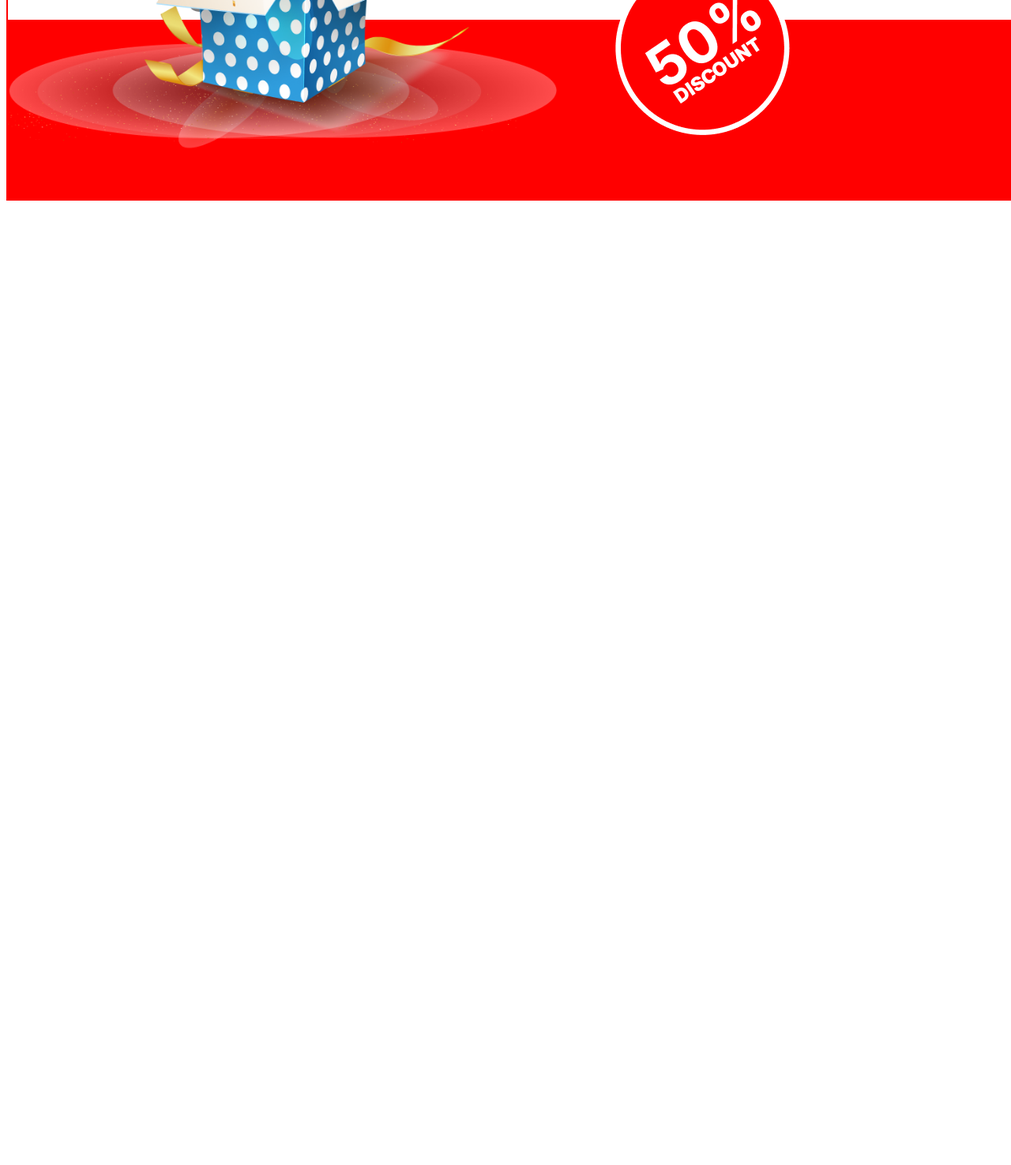
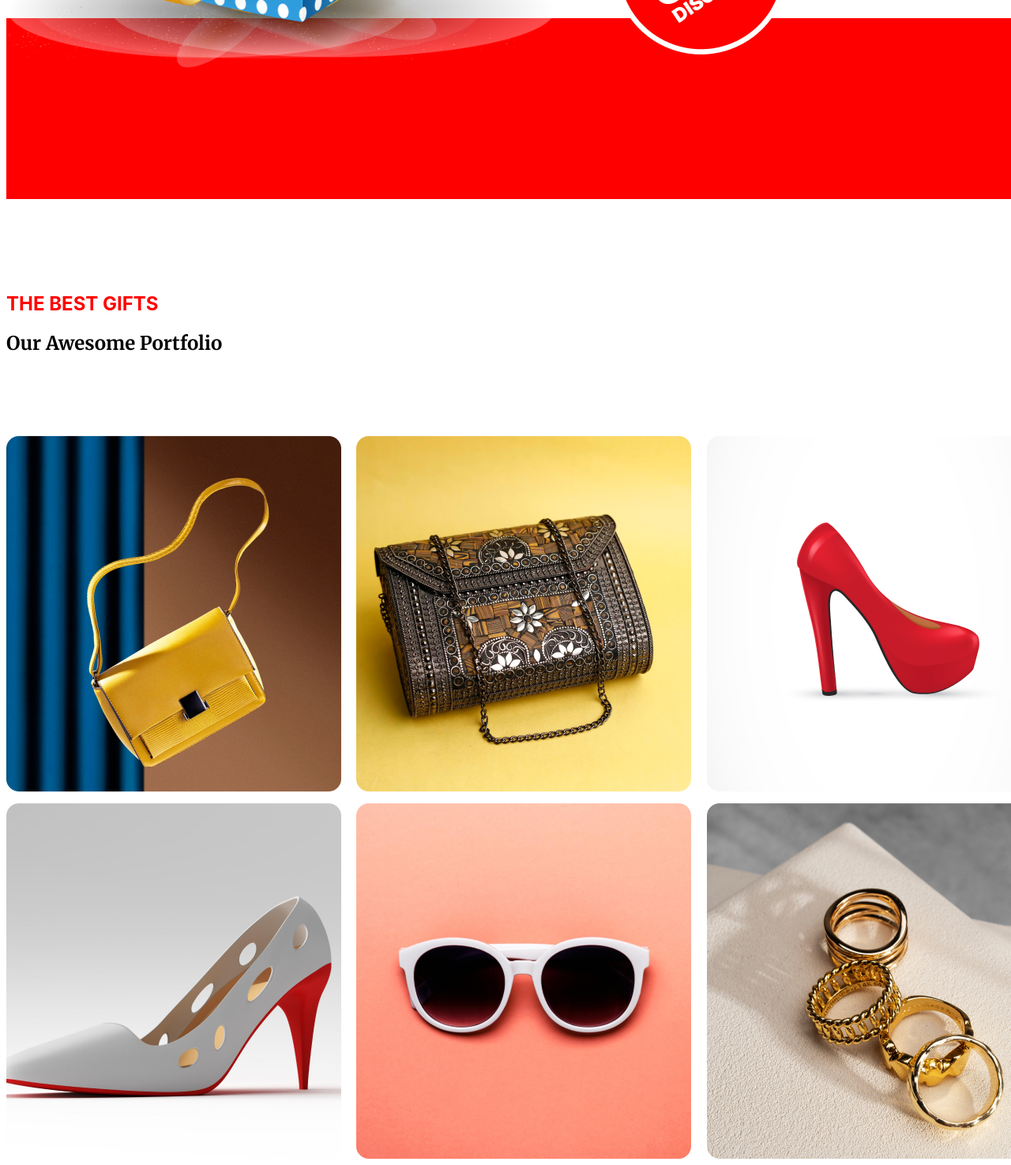
Before and after one commit to tahsinmim/new-year-offer, a plain HTML site: page index.html in a window 1280 px wide. Shown: the part 2952-4427 px from the top of the page at 79% size. Before the commit the page ends 3214 px from the top, so only its background shows below. Drawn offline with Linux system fonts and the light colour scheme.

Commit message:
add others

```diff
--- a/index.html
+++ b/index.html
@@ -53,6 +53,33 @@ celebration</h1>
                 <img src="./images/Group 44.png">
             </div>
         </section>
+        <section class="portfolio-container">
+            <div class="portfolio-contents">
+                <h1>THE BEST GIFTS </h1>
+                <h2>Our Awesome Portfolio</h2>
+                <p>Dolor sit amet consectetur. Consequat eget consectetur maecenas sed molestie malesuada.<br/>Ipsum sed sodales risus ut pellentesque vel euismod.</p>
+            </div>
+            <div class="Portfolio-items">
+                <div class="item">
+                    <img src="./images/Rectangle 3.png">
+                </div>
+                <div class="item">
+                    <img src="./images/Rectangle 4.png">
+                </div>
+                <div class="item">
+                    <img src="./images/Rectangle 5.png">
+                </div>
+                <div class="item">
+                    <img src="./images/Rectangle 6.png">
+                </div>
+                <div class="item">
+                    <img src="./images/Rectangle 7.png">
+                </div>
+                <div class="item">
+                    <img src="./images/Rectangle 8.png">
+                </div>
+            </div>
+        </section>
     </main>
 </body>
 </html>
--- a/styles/style.css
+++ b/styles/style.css
@@ -168,7 +168,7 @@ margin-top: 100px;
 .holiday-section-container{
     width: 1320px ;
     height: 986.07px ;
-    border: 2px solid red;
+
     margin: 0 auto;
     margin-top: 100px;
     position: relative;
@@ -204,3 +204,41 @@ font-weight: 500;
     z-index: 1;
 
 }
+.portfolio-contents h1{
+    color: rgb(255, 0, 0);
+    font-family: inter ;
+    font-size: 24px ;
+    font-weight: 500px;
+
+}
+.portfolio-container{
+    width: 1320px;
+    height: 1163px ;
+
+    margin:0 auto ;
+    margin-top: 120px;
+
+}
+.portfolio-contents p{
+    color: rgba(255, 0, 0, 0);
+    font-family: Inter;
+    font-size: 24px;
+    font-weight: 500;
+    margin-bottom: 20px;
+}
+.Portfolio-items {
+    display: grid;
+   grid-template-columns: repeat(3,1fr);
+    gap: 10px;
+
+}
+/*.item{
+    width: 42px ;
+    height: 450px; ;
+
+}
+.item img{
+    width: 100%;
+    height:100% ;
+
+}*/
```
